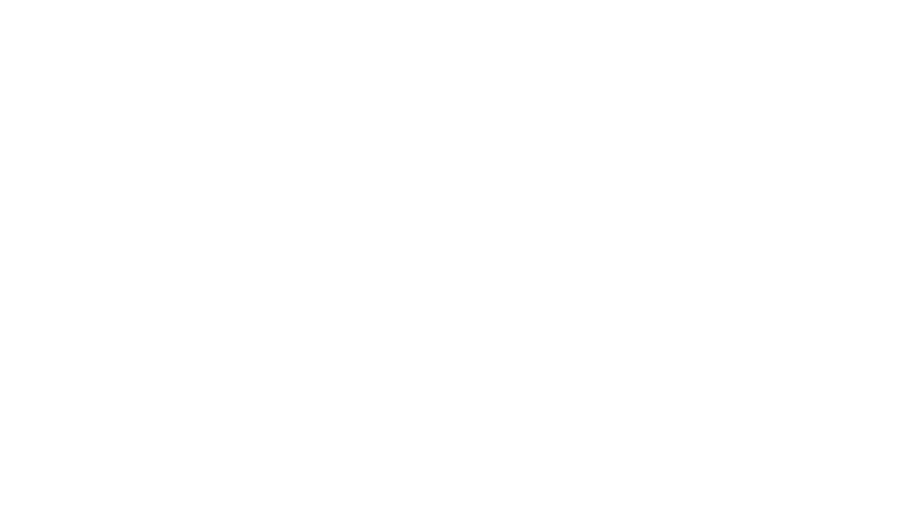
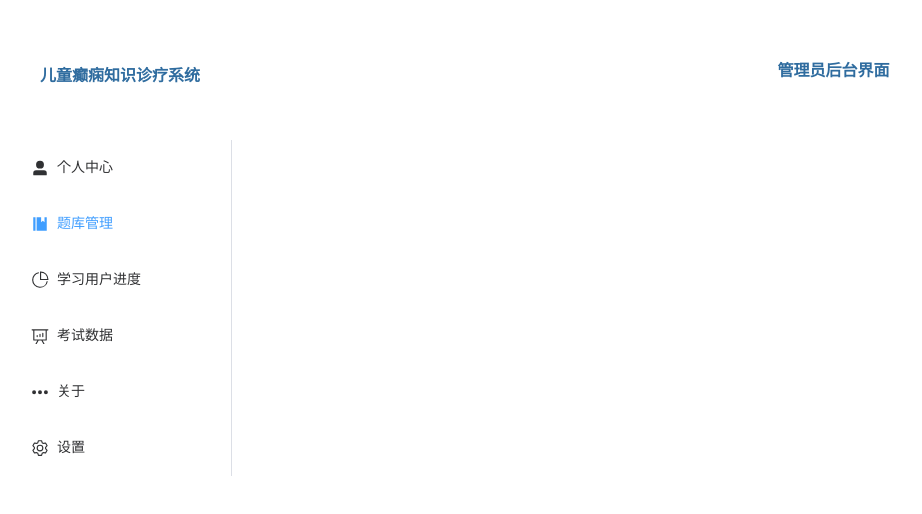
Before and after one commit to YangziDan/examsystem, a Vue app: page /test in a window 1280 px wide. Before the commit this address had no page. Shown: the top 514 px of the page, without its empty margins (0-922 px from the left). Built offline with nearby package versions, Linux system fonts and the light colour scheme; what vue-cookies would draw is missing.

Commit message:
增加了管理员界面，引入了echart

```diff
--- a/src/components/ljk/headerView.vue
+++ b/src/components/ljk/headerView.vue
@@ -10,7 +10,7 @@
 <!--          <li><a href="javascript:;" @click="practice()">我的练习</a></li>-->
           <li><router-link to="/studentScore" @click="login.checkLogin()">我的分数</router-link></li>
           <li><router-link to="/wrongQuestionBook" @click="login.checkLogin()">错题本</router-link></li>
-          <li style="width: 30vw"></li>
+          <li style="width: 30vw" class="none"></li>
           <li class="avatar"><avatar></avatar></li>
           <li style="right: 0.1vw;position: relative;"><router-link to="/individual" @click="login.checkLogin()">个人中心</router-link></li>
           <li style="right: 0.1vw;position: relative;"><router-link to="/" @click="login.logOut()">退出登录</router-link></li>
@@ -33,9 +33,7 @@
 
 
 <style scoped>
-.right .icon {
-  margin-right: 6px;
-}
+.none{}
  .bigWrapper{
   top: 0;
   width: 100vw;
@@ -91,20 +89,7 @@ li {
  .bigWrapper .list .logo i {
   font-size: 2vw;
 }
-.right{
-  position: fixed;
-  top: 0.6vw;
-  right: 3vw;
-}
-.right .msg {
-  width: 6vw;
-  text-align: center;
-  display: flex;
-  flex-direction: column;
-  border-radius: 2px;
-  border-bottom: 3px solid #0195ff;
-  background-color: #fff;
-}
+
 .right .msg p {
 
 }
--- /dev/null
+++ b/src/components/ljk/managerLeft.vue
@@ -0,0 +1,67 @@
+<template>
+  <el-row class="tac">
+    <el-col :span="12">
+      <h4 class="title">儿童癫痫知识诊疗系统</h4>
+      <el-menu
+          default-active="2"
+          class="el-menu-vertical-demo"
+          @open="handleOpen"
+          @close="handleClose"
+      >
+        <el-menu-item index="1" @click="handleTitle()">
+          <el-icon><UserFilled /></el-icon>
+          <span>个人中心</span>
+        </el-menu-item>
+        <el-menu-item index="2">
+          <el-icon><Management /></el-icon>
+          <span>题库管理</span>
+        </el-menu-item>
+        <el-menu-item index="3" >
+          <el-icon><PieChart /></el-icon>
+          <span>学习用户进度</span>
+        </el-menu-item>
+        <el-menu-item index="4">
+          <el-icon><DataAnalysis /></el-icon>
+          <span>考试数据</span>
+        </el-menu-item>
+        <el-menu-item >
+          <el-icon><MoreFilled /></el-icon>
+          <span>关于</span>
+        </el-menu-item>
+
+        <el-menu-item >
+          <el-icon><setting /></el-icon>
+          <span>设置</span>
+        </el-menu-item>
+      </el-menu>
+    </el-col>
+  </el-row>
+</template>
+
+<script lang="ts" setup>
+import {useRouter} from "vue-router";
+
+const router=useRouter()
+const parentUrl='/test'
+function handleTitle(index){
+  router.push({path:parentUrl+index})
+}
+const handleOpen = (key: string, keyPath: string[]) => {
+  console.log(key, keyPath)
+}
+const handleClose = (key: string, keyPath: string[]) => {
+  console.log(key, keyPath)
+}
+</script>
+
+
+<style scoped>
+.title {
+  display: flex;
+  justify-content: center;
+  align-items: center;
+  font-weight: bold;
+  color: #2f6c9f;
+  height: 7vw;
+}
+</style>
--- a/src/main.ts
+++ b/src/main.ts
@@ -6,11 +6,16 @@ import router from './router'
 import {createPinia} from 'pinia'
 import piniaPluginPersistedstate from 'pinia-plugin-persistedstate'
 import cookies from "vue-cookies";
+import * as ElementPlusIconsVue from '@element-plus/icons-vue'
 const app = createApp(App)
 const pinia = createPinia()
+
 pinia.use(piniaPluginPersistedstate)
 app.use(pinia)
 app.use(router)
 app.use(cookies)
 app.use(ElementPlus)
+for (const [key, component] of Object.entries(ElementPlusIconsVue)) {
+    app.component(key, component)
+}
 app.mount('#app')
--- a/src/router/index.ts
+++ b/src/router/index.ts
@@ -10,6 +10,8 @@ import WrongQuestionView from "@/views/hjd/WrongQuestionView.vue";
 import FillQuestionView from "@/components/hjd/FillQuestionView.vue";
 import JudgeQuestionView from "@/components/hjd/JudgeQuestionView.vue";
 import MultiQuestionView from "@/components/hjd/MultiQuestionView.vue";
+import TestView from "@/views/testView.vue"
+import manageView from "@/views/ljk/manageView.vue"
 const router = createRouter({
   history: createWebHistory(import.meta.env.BASE_URL),
   routes: [
@@ -79,6 +81,15 @@ const router = createRouter({
           component:MultiQuestionView
         }
       ]
+    },
+    {
+      path:'/test',
+      name:"test",
+      component:TestView,
+    },{
+      path:'/manage',
+      name:"manage",
+      component:manageView,
     }
   ]
 })
--- /dev/null
+++ b/src/views/ljk/manageView.vue
@@ -0,0 +1,50 @@
+<template>
+  <div class="wrapper">
+    <el-container>
+      <el-aside width="35vw">
+        <manager-left></manager-left>
+      </el-aside>
+      <el-container>
+        <el-header>
+          <p class="title">
+            管理员后台界面
+          </p>
+        </el-header>
+        <el-main>
+          <router-view></router-view>
+        </el-main>
+      </el-container>
+    </el-container>
+  </div>
+</template>
+<script setup>
+
+import ManagerLeft from "@/components/ljk/managerLeft.vue";
+</script>
+
+
+<style scoped>
+.wrapper {
+  width: 94vw;
+  height: 94vh;
+  display: flex;
+  justify-content: center;
+  /*align-items: center;*/
+}
+.title {
+  display: flex;
+  justify-content: center;
+  align-items: center;
+  font-weight: bold;
+  color: #2f6c9f;
+  height: 7vw;
+}
+
+
+.com {
+  display: flex;
+  justify-content: center;
+  align-items: center;
+}
+
+</style>
--- /dev/null
+++ b/src/views/testView.vue
@@ -0,0 +1,50 @@
+<template>
+  <div class="wrapper">
+    <el-container>
+      <el-aside width="35vw">
+        <manager-left></manager-left>
+      </el-aside>
+      <el-container>
+        <el-header>
+          <p class="title">
+            管理员后台界面
+          </p>
+        </el-header>
+        <el-main>
+          <router-view></router-view>
+        </el-main>
+      </el-container>
+    </el-container>
+  </div>
+</template>
+<script setup>
+
+import ManagerLeft from "@/components/ljk/managerLeft.vue";
+</script>
+
+
+<style scoped>
+.wrapper {
+  width: 94vw;
+  height: 94vh;
+  display: flex;
+  justify-content: center;
+  /*align-items: center;*/
+}
+.title {
+  display: flex;
+  justify-content: center;
+  align-items: center;
+  font-weight: bold;
+  color: #2f6c9f;
+  height: 7vw;
+}
+
+
+.com {
+  display: flex;
+  justify-content: center;
+  align-items: center;
+}
+
+</style>
```
Also changed, not shown: src/components/ljk/manager/questionManage.vue (added, +11 -0 lines).
